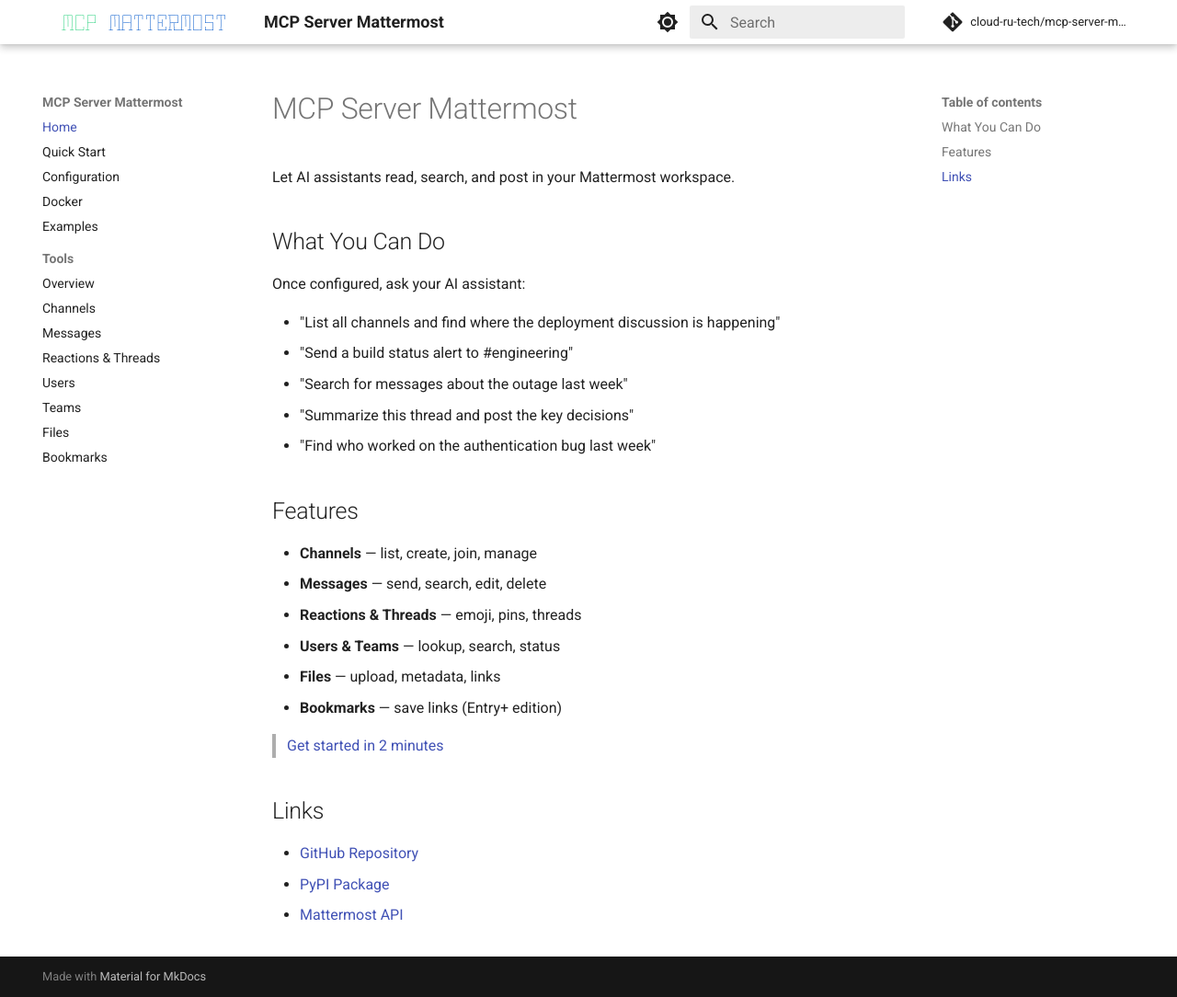
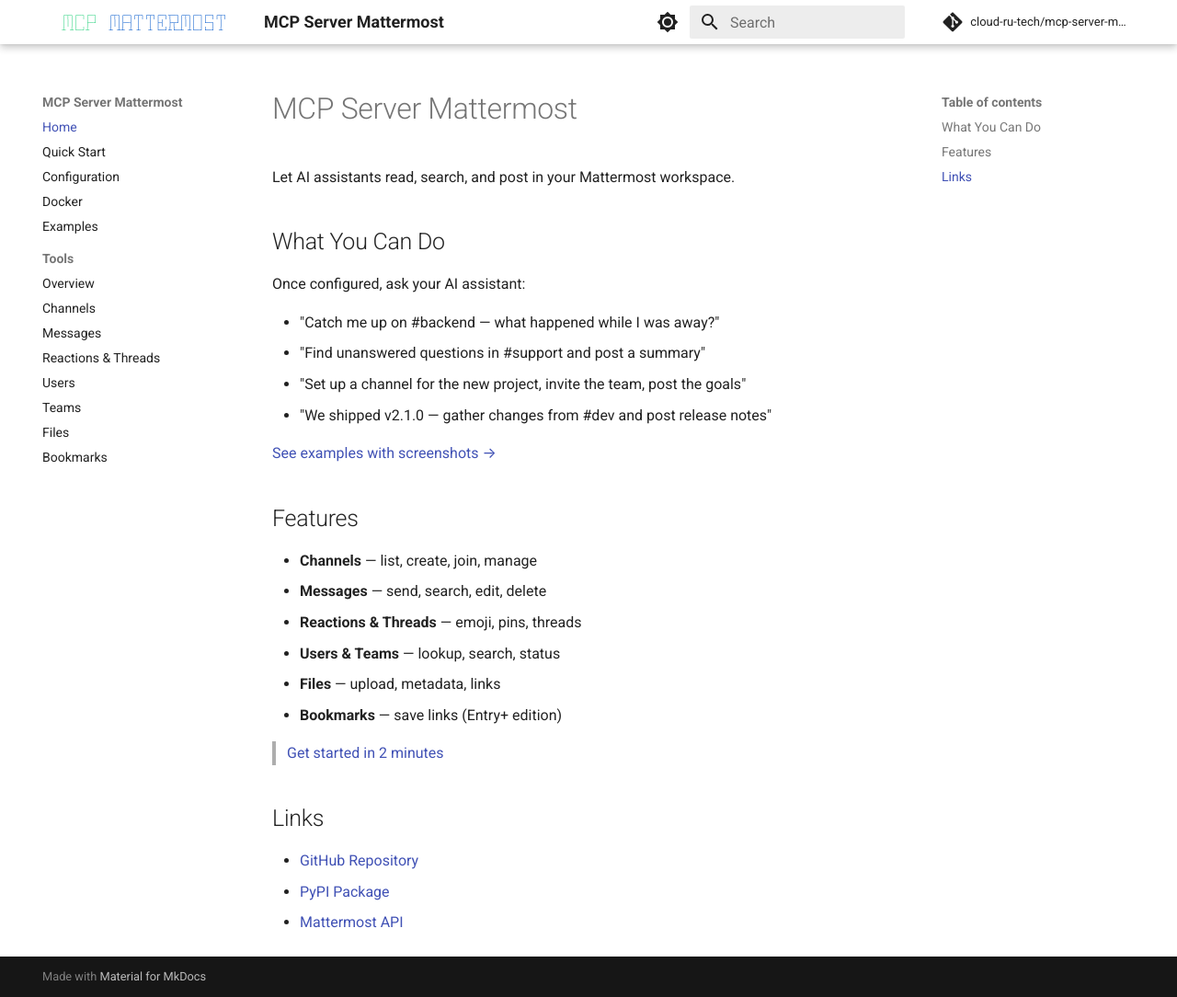
Before and after one commit to cloud-ru-tech/mcp-server-mattermost, an MkDocs documentation site: the page built from docs/index.md, in a window 1280 px wide and 1084 px high. Shown: the whole window at 92% size. Built offline with MkDocs 1.6.1 and Material for MkDocs 9.7.7, drawn with Linux system fonts in a browser that asks for light colours; comment, search, counter and statistics services are not loaded.

Commit message:
docs: add scenario prompts to landing page

```diff
--- a/docs/index.md
+++ b/docs/index.md
@@ -6,11 +6,12 @@
 
 Once configured, ask your AI assistant:
 
-- "List all channels and find where the deployment discussion is happening"
-- "Send a build status alert to #engineering"
-- "Search for messages about the outage last week"
-- "Summarize this thread and post the key decisions"
-- "Find who worked on the authentication bug last week"
+- "Catch me up on #backend — what happened while I was away?"
+- "Find unanswered questions in #support and post a summary"
+- "Set up a channel for the new project, invite the team, post the goals"
+- "We shipped v2.1.0 — gather changes from #dev and post release notes"
+
+[See examples with screenshots →](examples.md)
 
 ## Features
 
```
